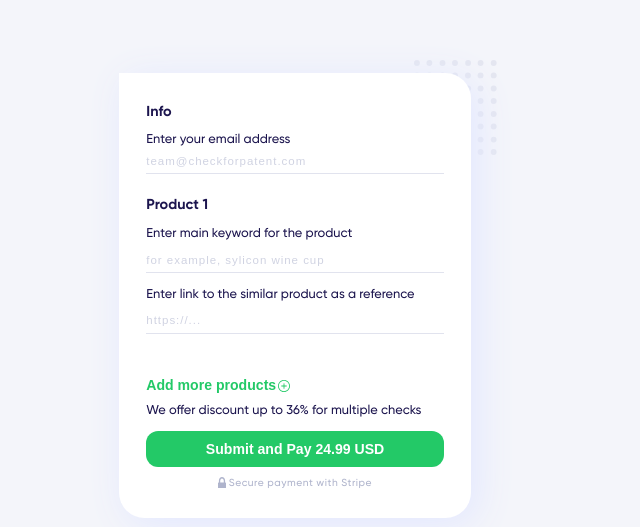
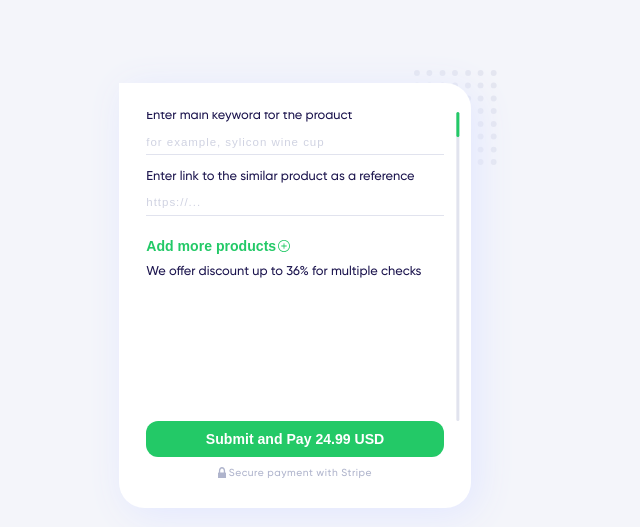
Before and after one commit to Chiga2030/testform, a React (Create React App) app: page / in a window 1280 px wide. Shown: the part 111-638 px from the top of the page, without its empty margins (332-972 px from the left). Built offline with nearby package versions, Linux system fonts and the light colour scheme.

Commit message:
printing scroll bar

```diff
--- a/src/components/Basket/Basket.jsx
+++ b/src/components/Basket/Basket.jsx
@@ -13,6 +13,9 @@ const Basket = ({
   ...props
 }) => (
   <>
+    <div className={styles.scrollWrapper}>
+      <div className={styles.productListWrapper}>
+        <div className={styles.productList}>
           <Info
             styles={styles}
           />
@@ -27,6 +30,12 @@ const Basket = ({
             /> :
             ''
           }
+        </div>
+      </div>
+      <div className={styles.scroll}>
+        <div className={styles.scrollThumb}></div>
+      </div>
+    </div>
     <SubmitButton
       blockStyle={styles.blockMarginsVerySmall}
       value={`Submit and Pay ${price} USD`}
--- a/src/components/Form/Form.module.css
+++ b/src/components/Form/Form.module.css
@@ -6,7 +6,7 @@
   padding: 2.24vw 2.12vw;
   width: 23.24vw;
   box-shadow: .5vw .5vw 3vw var(--shadow-color);
-  /*overflow: hidden;*/
+  overflow: hidden;
 }
 
 .title {
@@ -19,9 +19,38 @@
   margin: 0;
 }
 
+.productListWrapper {
+  overflow: hidden;
+  position: relative;
+}
+
 .productList {
-  height: 12.5vw;
-  overflow-y: scroll;
+  height: 24.2vw;
+  overflow: visible;
+  transform: translateY(-10vw);
+}
+
+.scrollWrapper {
+  overflow: visible;
+  position: relative;
+}
+
+.scroll {
+  height: 100%;
+  width: .25vw;
+  background: var(--stroke-color);
+  position: absolute;
+  right: 0vw;
+  top: 0;
+  transform: translateX(1.2vw);
+  border-radius: 2vw;
+}
+
+.scrollThumb {
+  width: .25vw;
+  height: 2vw;
+  background: var(--main-button-color);
+  border-radius: 2vw;
 }
 
 .input {
--- a/src/components/ProductList/ProductList.jsx
+++ b/src/components/ProductList/ProductList.jsx
@@ -7,7 +7,6 @@ const ProductList = ({
   products,
 }) => (
   <div className={classNames(
-    styles.productList,
     styles.blockMargins,
   )}>
     {products.map(
```
Lines whose indentation alone changed are shown as unchanged.
